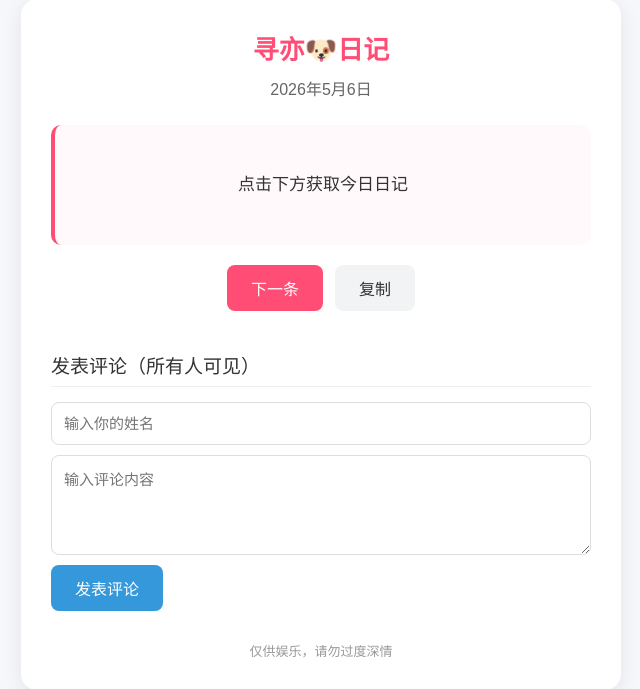
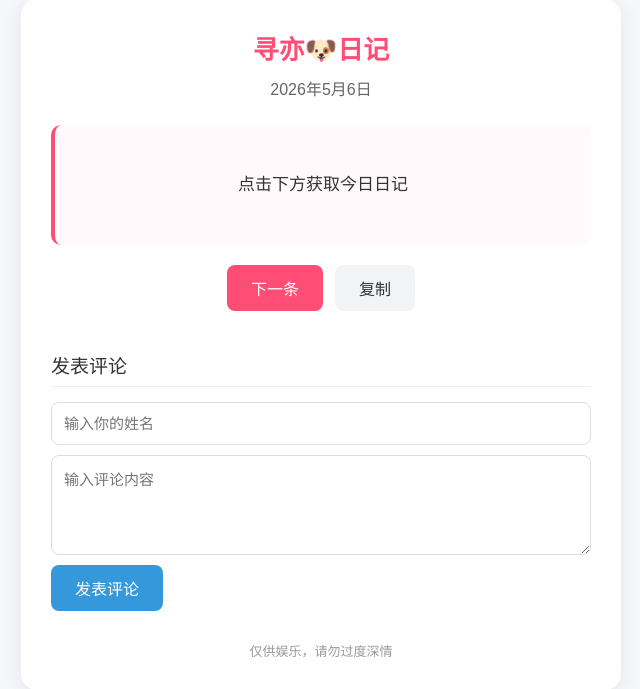
Before and after one commit to hwj003299073/tiangou, a Flask app: page / in a window 1280 px wide. Shown: the part 31-720 px from the top of the page, without its empty margins (319-959 px from the left). Run offline with Flask 3, Linux system fonts and the light colour scheme; data that the repository does not hold is empty.

Commit message:
去除alter

```diff
--- a/templates/index.html
+++ b/templates/index.html
@@ -135,7 +135,7 @@
     </div>
 
     <!-- 评论区 -->
-    <div class="comment-title">发表评论（所有人可见）</div>
+    <div class="comment-title">发表评论</div>
     <div class="comment-form">
         <input type="text" id="name" placeholder="输入你的姓名" required>
         <textarea id="content" placeholder="输入评论内容" required></textarea>
@@ -197,7 +197,6 @@
 
         let data = await res.json();
         if (data.ok) {
-            alert('评论发表成功！');
             document.getElementById('name').value = '';
             document.getElementById('content').value = '';
             loadComments(); // 重新加载评论
```
